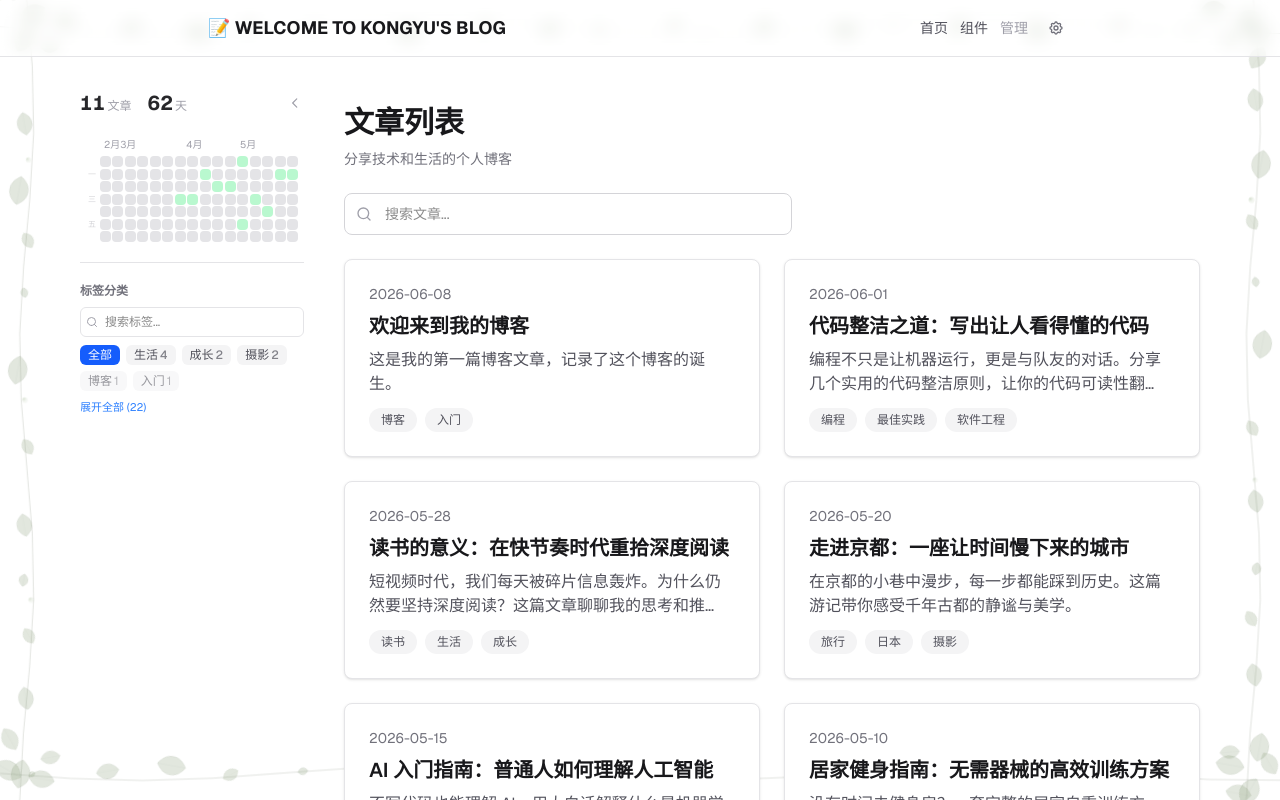
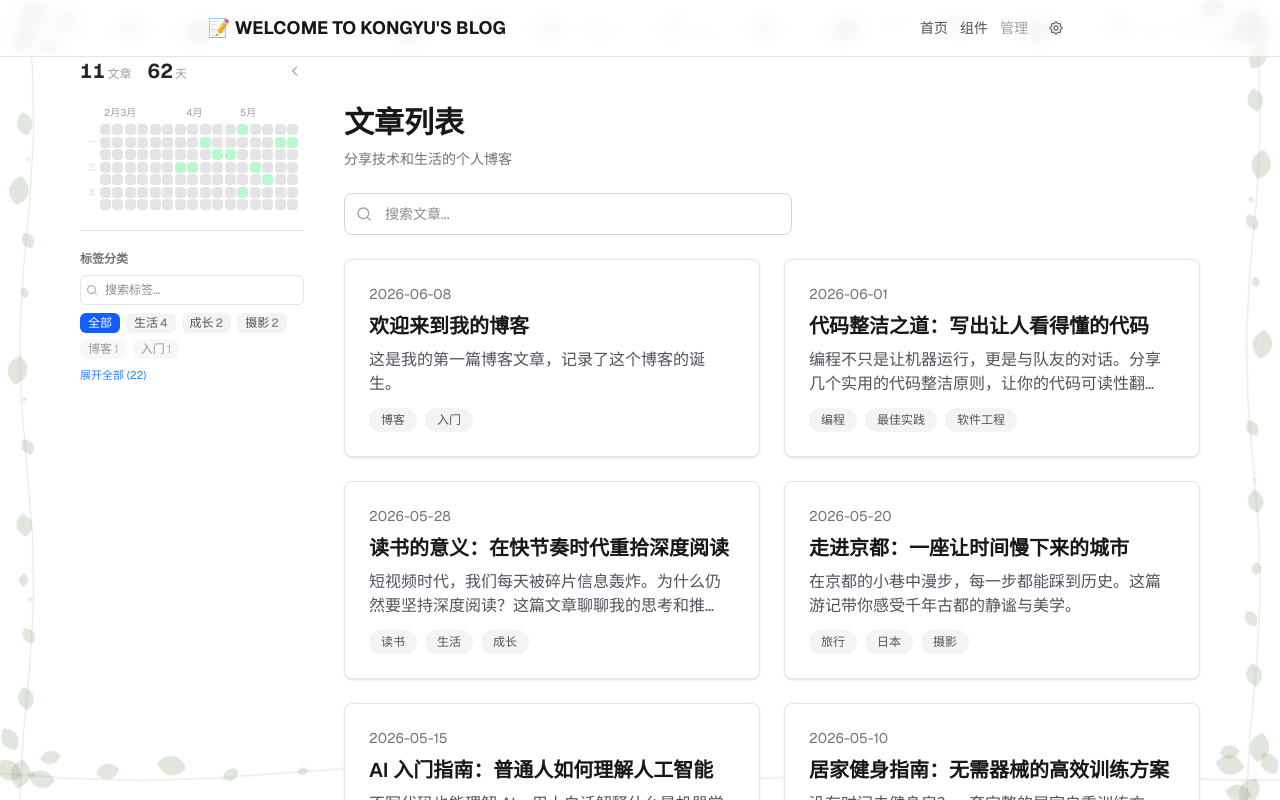
Before and after one commit to mortallllll/my-blog, a Next.js app: page / in a window 1280 px wide. Shown: the top 800 px of the page. Built offline with nearby package versions, Linux system fonts and the light colour scheme.

Commit message:
fix: 移除侧边栏 sticky 包裹修复日历点击

```diff
--- a/src/app/HomePageClient.tsx
+++ b/src/app/HomePageClient.tsx
@@ -81,8 +81,6 @@ export default function HomePageClient({ allPosts }: { allPosts: Post[] }) {
   return (
     <div className="mx-auto flex max-w-6xl gap-10 px-4">
       {/* 左侧导航栏 */}
-      <div className="pt-8">
-        <div className="sticky top-20">
       <Sidebar
         posts={allPosts}
         activeTag={tag}
@@ -90,8 +88,6 @@ export default function HomePageClient({ allPosts }: { allPosts: Post[] }) {
         onTagChange={setTag}
         onDateChange={setDate}
       />
-        </div>
-      </div>
 
       {/* 正文 */}
       <div className="flex-1 min-w-0 py-12">
```
Lines whose indentation alone changed are shown as unchanged.
